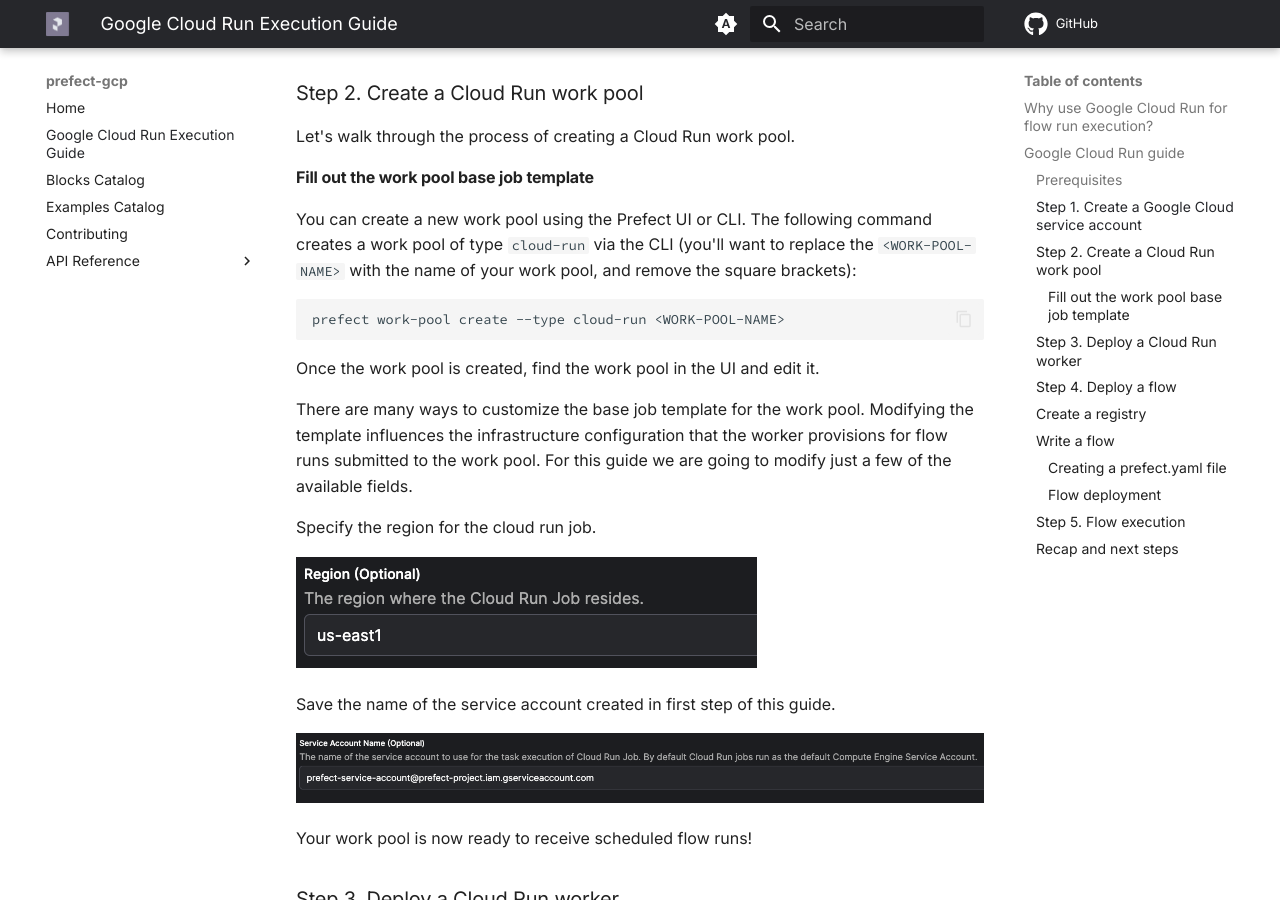
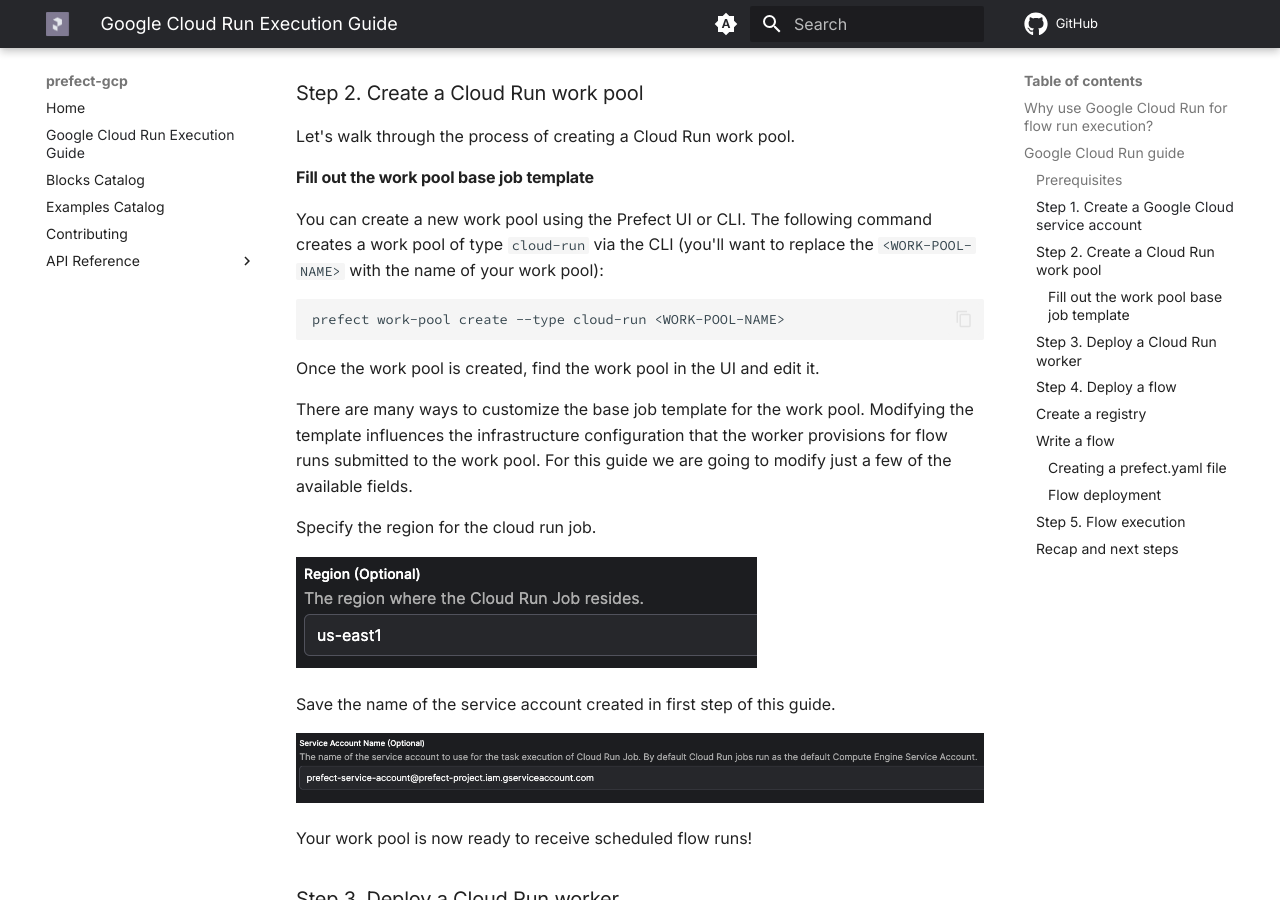
Before and after one commit to PrefectHQ/prefect-gcp, an MkDocs documentation site: the page built from docs/gcp-worker-guide.md, in a window 1280 px wide and 900 px high, scrolled down 2415 px. Built offline with MkDocs 1.6.1 and Material for MkDocs 9.7.7, drawn with Linux system fonts in a browser that asks for light colours; comment, search, counter and statistics services are not loaded.

````diff
--- a/docs/gcp-worker-guide.md
+++ b/docs/gcp-worker-guide.md
@@ -82,7 +82,7 @@
 Let's walk through the process of creating a Cloud Run work pool.
 
 #### Fill out the work pool base job template
-You can create a new work pool using the Prefect UI or CLI. The following command creates a work pool of type `cloud-run` via the CLI (you'll want to replace the `<WORK-POOL-NAME>` with the name of your work pool, and remove the square brackets):
+You can create a new work pool using the Prefect UI or CLI. The following command creates a work pool of type `cloud-run` via the CLI (you'll want to replace the `<WORK-POOL-NAME>` with the name of your work pool):
 ```bash
 prefect work-pool create --type cloud-run <WORK-POOL-NAME>
 ```
````
